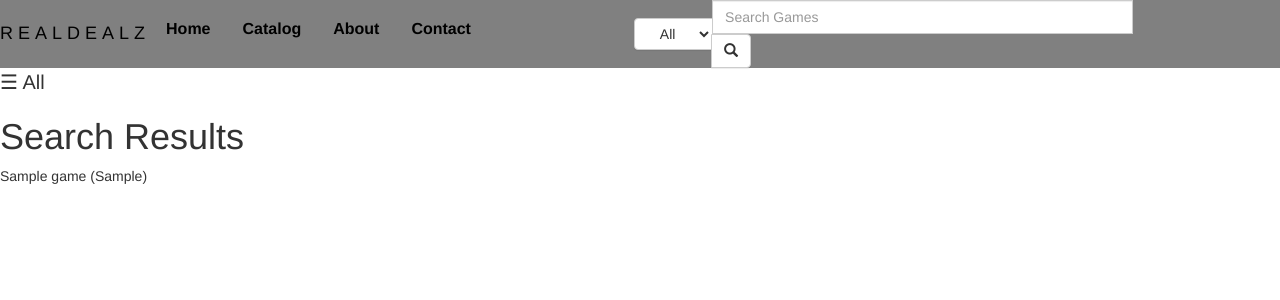
After one commit to ChicoState/realdealz, a Django app: template app/library/templates/game_search.html in a window 1280 px wide. The commit adds this page. Shown: the top 300 px of the page. Run offline with Django 3.2, Linux system fonts and the light colour scheme; the template is opened without the code that fills it: values that come from a table or form of the project are taken from there, others are empty; tables that the repository leaves empty hold one stand-in row (values such as "Sample post"); parts of the project's set-up code (start-up, migrations or seed data) failed here and were passed over; some libraries are stand-ins or nearby versions.

Commit message:
added to views for database queries. search passes query to game search, close #7

```diff
--- /dev/null
+++ b/app/library/templates/game_search.html
@@ -0,0 +1,16 @@
+{% extends 'search.html' %}
+
+{% block content %}
+    <h1>Search Results</h1>
+
+{% if games %}
+    <ul>
+        {% for game in games %}
+            <li>{{ game.title }} ({{ game.platform }})</li>
+        {% endfor %}
+    </ul>
+{% else %}
+    <p>No games found.</p>
+{% endif %}
+
+{% endblock %}
--- a/app/library/templates/search.html
+++ b/app/library/templates/search.html
@@ -34,10 +34,12 @@
                     <option value="studentcode">link 3</option>
                   </select>
                 </div>
+                <form method="get" action="{% url 'game_search' %}">
                 <input type="hidden" name="search_param" value="all" id="search_param">
-                <input type="text" class="form-control" name="x" placeholder="Search term...">
+                <input type="text" class="form-control" name="q" placeholder="Search Games">
                 <span class="input-group-btn">
-                    <button class="btn btn-default" type="button"><span class="glyphicon glyphicon-search"></span></button>
+                    <button class="btn btn-default" type="submit"><span class="glyphicon glyphicon-search"></span></button>
+                    </form>
                 </span>
             </div>
         </div>
--- a/app/realDealz/urls.py
+++ b/app/realDealz/urls.py
@@ -19,9 +19,10 @@ from django.urls import path, include
 from realDealz import views as home
 
 urlpatterns = [
-    path('home/', home.home, name='home'),
+    path('', home.home, name='home'),
     path('catalog/', home.catalog.as_view(), name='catalog'),
     path('about/', home.about, name='about'),
     path('contact/', home.contact, name='contact'),
-    path('admin/', admin.site.urls)
+    path('search/', home.game_search, name='game_search'),
+    path('admin/', admin.site.urls),
 ]
```
Also changed, not shown: app/realDealz/views.py (+8 -0 lines).
